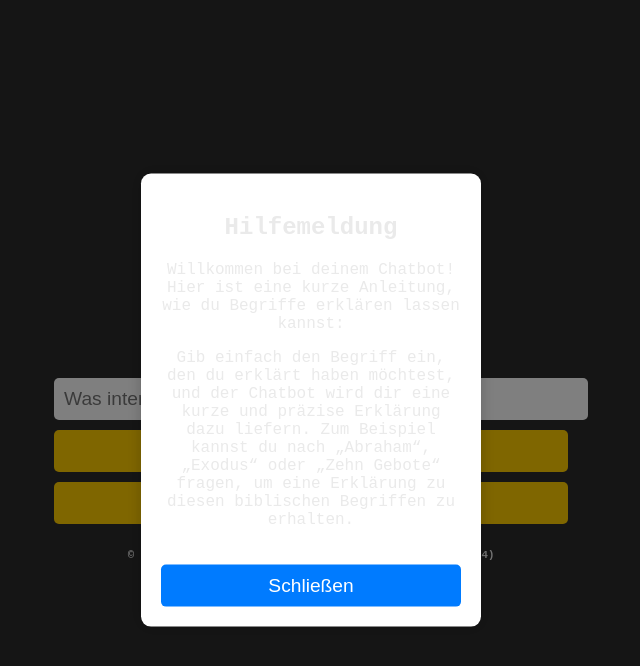
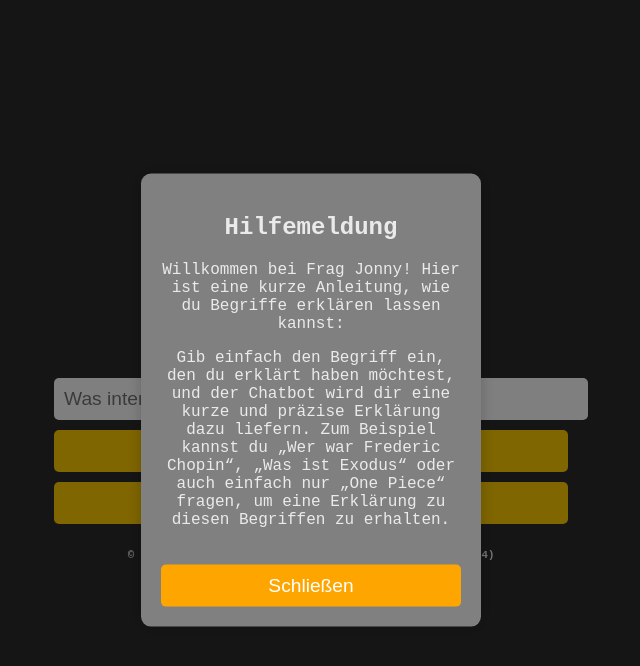
Before and after one commit to GeorgeOrewell/FragJonny, a plain HTML site: page index.html in a window 1280 px wide. Both pictures are taken after a click on the button "Hilfe anzeigen". Shown: the whole page, without its empty margins (329-969 px from the left). Drawn offline with Linux system fonts and the light colour scheme.

Commit message:
"Hilfe Message angepasst"

```diff
--- a/index.html
+++ b/index.html
@@ -9,7 +9,7 @@
             left: 50%;
             top: 50%;
             transform: translate(-50%, -50%);
-            background-color: white;
+            background-color: grey;
             padding: 20px;
             box-shadow: 0px 0px 15px rgba(0, 0, 0, 0.2);
             z-index: 1000;
@@ -32,7 +32,7 @@
         #closeBtn {
             margin-top: 20px;
             padding: 10px;
-            background-color: #007BFF;
+            background-color: orange;
             color: white;
             border: none;
             border-radius: 5px;
@@ -64,11 +64,11 @@
     <div id="helpPopup">
         <h2>Hilfemeldung</h2>
         <p>
-            Willkommen bei deinem Chatbot! Hier ist eine kurze Anleitung, wie du Begriffe erklären lassen kannst:
+            Willkommen bei Frag Jonny! Hier ist eine kurze Anleitung, wie du Begriffe erklären lassen kannst:
         </p>
         <p>
             Gib einfach den Begriff ein, den du erklärt haben möchtest, und der Chatbot wird dir eine kurze und präzise Erklärung dazu liefern.
-            Zum Beispiel kannst du nach „Abraham“, „Exodus“ oder „Zehn Gebote“ fragen, um eine Erklärung zu diesen biblischen Begriffen zu erhalten.
+            Zum Beispiel kannst du „Wer war Frederic Chopin“, „Was ist Exodus“ oder auch einfach nur „One Piece“ fragen, um eine Erklärung zu diesen Begriffen zu erhalten.
         </p>
         <button id="closeBtn" onclick="closeHelp()">Schließen</button>
     </div>
```
